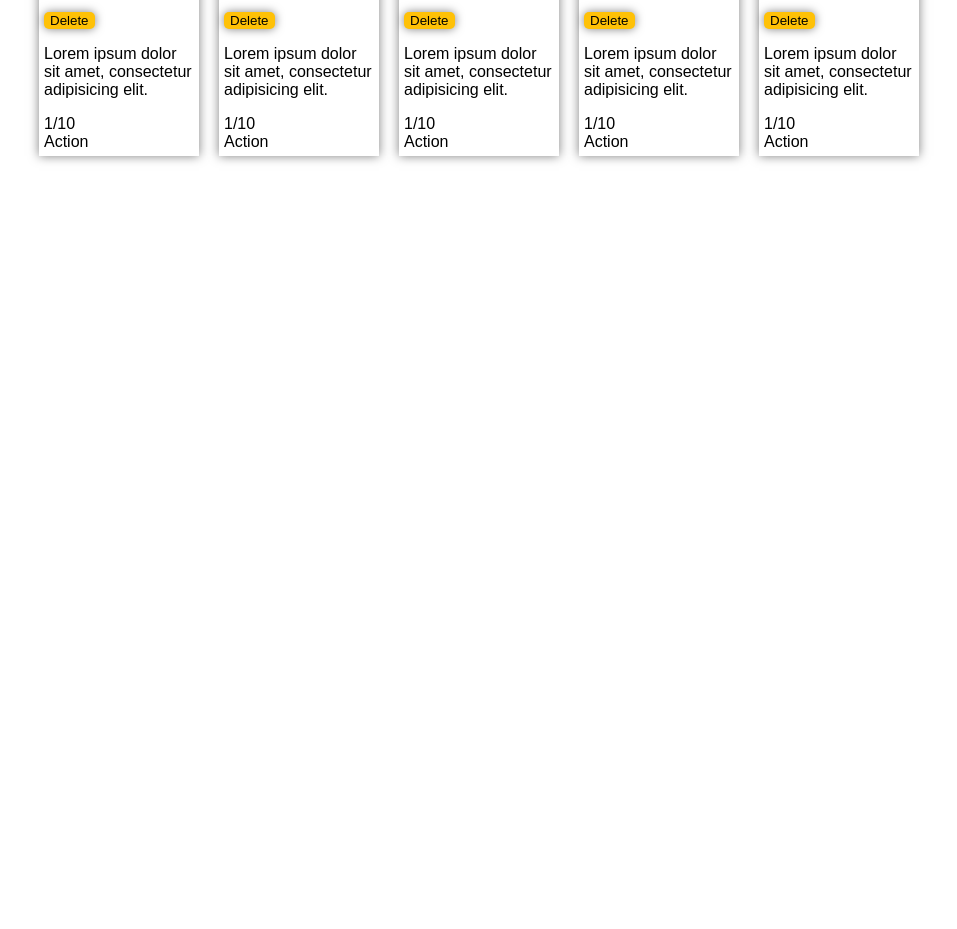
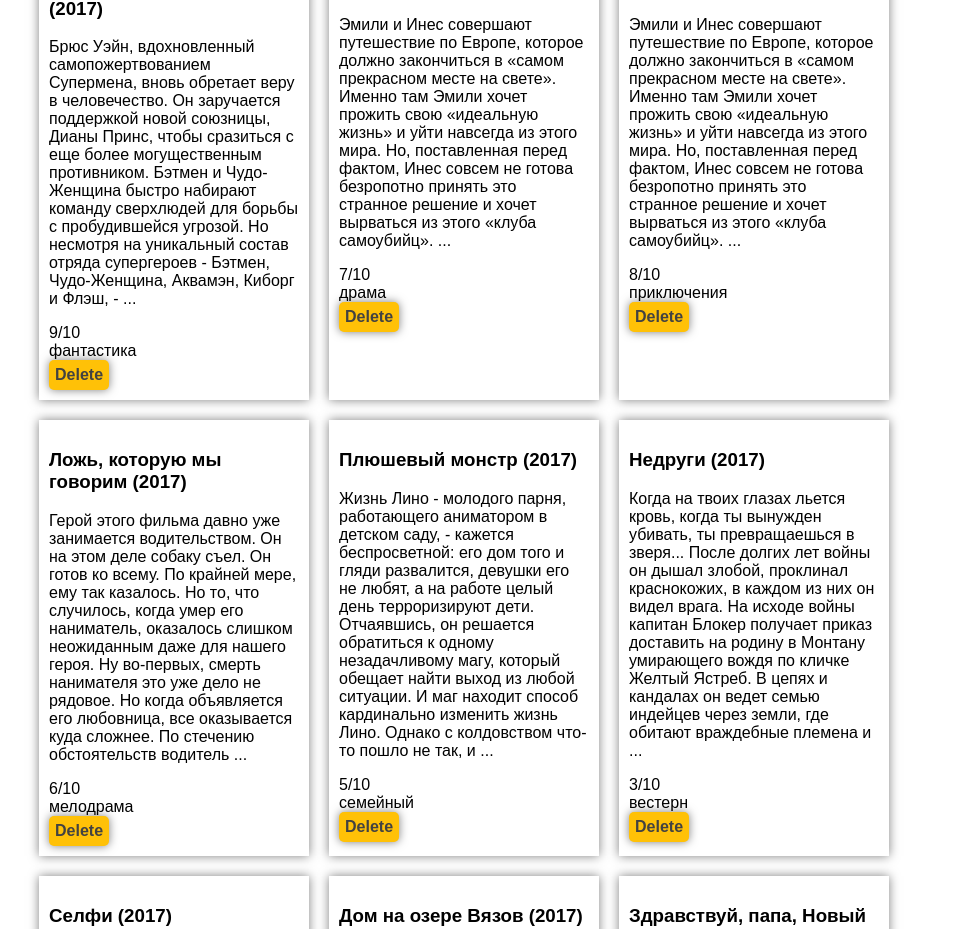
Before and after one commit to DenisVolhonsky/ReactJS_HW, a React (Create React App) app in the folder hw_1/: page / in a window 1280 px wide. Shown: the part 137-1066 px from the top of the page, without its empty margins (89-1046 px from the left). Before the commit the page ends 800 px from the top, so only its background shows below. Built offline with nearby package versions, Linux system fonts and the light colour scheme.

Commit message:
added cinema db

```diff
--- a/hw_1/src/components/App/App.css
+++ b/hw_1/src/components/App/App.css
@@ -4,4 +4,6 @@
 }
 .Posts-body {
     display: flex;
+    flex-wrap: wrap;
+
 }
--- a/hw_1/src/components/App/App.jsx
+++ b/hw_1/src/components/App/App.jsx
@@ -1,7 +1,10 @@
 import React from 'react';
+import './App.css';
 import Header from 'components/Header';
-import './App.css';
-import Posts from "../Posts/index";
+import Posts from 'components/Posts';
+import posts from 'posts.js';
+
+console.log(posts);
 
 class App extends React.Component {
     render() {
@@ -10,39 +13,64 @@ class App extends React.Component {
                 <Header/>
                 <div className="Posts-body">
                     <Posts
-                        title='Star Wars'
-                        text='Lorem ipsum dolor sit amet, consectetur adipisicing elit.'
-                        rating='1/10'
-                        genre='Action'
-
+                        title={posts[0].title}
+                        text={posts[0].text}
+                        rating={posts[0].rating}
+                        genre={posts[0].genre}
                     />
                     <Posts
-                        title='Star Wars'
-                        text='Lorem ipsum dolor sit amet, consectetur adipisicing elit.'
-                        rating='1/10'
-                        genre='Action'
-
+                        title={posts[1].title}
+                        text={posts[1].text}
+                        rating={posts[1].rating}
+                        genre={posts[1].genre}
                     />
                     <Posts
-                        title='Star Wars'
-                        text='Lorem ipsum dolor sit amet, consectetur adipisicing elit.'
-                        rating='1/10'
-                        genre='Action'
-
+                        title={posts[2].title}
+                        text={posts[2].text}
+                        rating={posts[2].rating}
+                        genre={posts[2].genre}
                     />
                     <Posts
-                        title='Star Wars'
-                        text='Lorem ipsum dolor sit amet, consectetur adipisicing elit.'
-                        rating='1/10'
-                        genre='Action'
-
+                        title={posts[3].title}
+                        text={posts[3].text}
+                        rating={posts[3].rating}
+                        genre={posts[3].genre}
                     />
                     <Posts
-                        title='Star Wars'
-                        text='Lorem ipsum dolor sit amet, consectetur adipisicing elit.'
-                        rating='1/10'
-                        genre='Action'
-
+                        title={posts[4].title}
+                        text={posts[4].text}
+                        rating={posts[4].rating}
+                        genre={posts[4].genre}
+                    />
+                    <Posts
+                        title={posts[5].title}
+                        text={posts[5].text}
+                        rating={posts[5].rating}
+                        genre={posts[5].genre}
+                    />
+                    <Posts
+                        title={posts[6].title}
+                        text={posts[6].text}
+                        rating={posts[6].rating}
+                        genre={posts[6].genre}
+                    />
+                    <Posts
+                        title={posts[7].title}
+                        text={posts[7].text}
+                        rating={posts[7].rating}
+                        genre={posts[7].genre}
+                    />
+                    <Posts
+                        title={posts[8].title}
+                        text={posts[8].text}
+                        rating={posts[8].rating}
+                        genre={posts[8].genre}
+                    />
+                    <Posts
+                        title={posts[9].title}
+                        text={posts[9].text}
+                        rating={posts[9].rating}
+                        genre={posts[9].genre}
                     />
                 </div>
             </div>
--- a/hw_1/src/components/Posts/index.jsx
+++ b/hw_1/src/components/Posts/index.jsx
@@ -5,12 +5,12 @@ class Posts extends React.Component {
     render() {
         const {title, text, rating, genre} = this.props;
         return (
-            <div className="Posts">
+            <div className="posts">
                 <h3>{title}</h3>
-                <button className="Delete-btn">Delete</button>
                 <p>{text}</p>
                 <span>{rating}</span>
                 <div>{genre}</div>
+                <button className="delete-btn">Delete</button>
             </div>
         );
     }
--- a/hw_1/src/components/Posts/style.css
+++ b/hw_1/src/components/Posts/style.css
@@ -1,17 +1,23 @@
-.Posts {
+.posts {
     margin-bottom: 20px;
     margin-right: 20px;
-    width: 150px;
-    padding: 5px;
+    width: 250px;
+    padding: 10px;
     box-shadow: 0 0 10px rgba(0,0,0,0.5);
 }
-.Delete-btn {
+.delete-btn {
+    width: 60px;
+    height: 30px;
     background: #FFC107;
     border: none;
     border-radius: 5px;
     box-shadow: 0 0 10px rgba(0,0,0,0.5);
+    font-size: 16px;
+    font-weight: 700;
+    color: #424242;
+
 }
-.Delete-btn:hover {
+.delete-btn:hover {
     background: #3F51B5;
     color: #fff;
 }
--- /dev/null
+++ b/hw_1/src/posts.js
@@ -0,0 +1,74 @@
+const posts = [
+    {
+        id:1,
+        title: 'Лига справедливости (2017)',
+        text: 'Брюс Уэйн, вдохновленный самопожертвованием Супермена, вновь обретает веру в человечество. Он заручается поддержкой новой союзницы, Дианы Принс, чтобы сразиться с еще более могущественным противником. Бэтмен и Чудо-Женщина быстро набирают команду сверхлюдей для борьбы с пробудившейся угрозой. Но несмотря на уникальный состав отряда супергероев - Бэтмен, Чудо-Женщина, Аквамэн, Киборг и Флэш, - ... ',
+        rating: '9/10',
+        genre: 'фантастика'
+    },
+    {
+        id:2,
+        title: 'Эйфория (2017)',
+        text: 'Эмили и Инес совершают путешествие по Европе, которое должно закончиться в «самом прекрасном месте на свете». Именно там Эмили хочет прожить свою «идеальную жизнь» и уйти навсегда из этого мира. Но, поставленная перед фактом, Инес совсем не готова безропотно принять это странное решение и хочет вырваться из этого «клуба самоубийц». ... ',
+        rating: '7/10',
+        genre: 'драма'
+    },
+    {
+        id:3,
+        title: 'Эйфория (2017)',
+        text: 'Эмили и Инес совершают путешествие по Европе, которое должно закончиться в «самом прекрасном месте на свете». Именно там Эмили хочет прожить свою «идеальную жизнь» и уйти навсегда из этого мира. Но, поставленная перед фактом, Инес совсем не готова безропотно принять это странное решение и хочет вырваться из этого «клуба самоубийц». ... ',
+        rating: '8/10',
+        genre: 'приключения'
+    },
+    {
+        id:4,
+        title: 'Ложь, которую мы говорим (2017)',
+        text: 'Герой этого фильма давно уже занимается водительством. Он на этом деле собаку съел. Он готов ко всему. По крайней мере, ему так казалось. Но то, что случилось, когда умер его наниматель, оказалось слишком неожиданным даже для нашего героя. Ну во-первых, смерть нанимателя это уже дело не рядовое. Но когда объявляется его любовница, все оказывается куда сложнее. По стечению обстоятельств водитель ... ',
+        rating: '6/10',
+        genre: 'мелодрама'
+    },
+    {
+        id:5,
+        title: 'Плюшевый монстр (2017)',
+        text: 'Жизнь Лино - молодого парня, работающего аниматором в детском саду, - кажется беспросветной: его дом того и гляди развалится, девушки его не любят, а на работе целый день терроризируют дети. Отчаявшись, он решается обратиться к одному незадачливому магу, который обещает найти выход из любой ситуации. И маг находит способ кардинально изменить жизнь Лино. Однако с колдовством что-то пошло не так, и ... ',
+        rating: '5/10',
+        genre: 'семейный'
+    },
+    {
+        id:6,
+        title: 'Недруги (2017)',
+        text: 'Когда на твоих глазах льется кровь, когда ты вынужден убивать, ты превращаешься в зверя... После долгих лет войны он дышал злобой, проклинал краснокожих, в каждом из них он видел врага. На исходе войны капитан Блокер получает приказ доставить на родину в Монтану умирающего вождя по кличке Желтый Ястреб. В цепях и кандалах он ведет семью индейцев через земли, где обитают враждебные племена и ... ',
+        rating: '3/10',
+        genre: 'вестерн'
+    },
+    {
+        id:7,
+        title: 'Селфи (2017)',
+        text: 'Он полностью копировал его - жесты, мимика, даже шутил так, что никто не заподозрил подмены. Богданов смотрел в экран, как в зеркало. Двойник вел его телепередачу, встречался с его фанатами-читателями, жил с его женщинами, выпивал в баре с его друзьями... Это произошло вмиг - раз - тебя стерли, твою личность, и тут бессильны лучшие психоаналитики. Публичный и успешный, остроумный и циничный, ... \n',
+        rating: '6/10',
+        genre: 'триллер'
+    },
+    {
+        id:8,
+        title: 'Дом на озере Вязов (2017)',
+        text: 'Эрик хотел сделать сюрприз своей возлюбленной Хейли, которая подарила ему дочурку Пенни, поэтому он и снял домик у озера. Ему понравилось это пространство, так как тут была прекрасная природа, а то, что дом был не в наилучшем состоянии, Эрик не беспокоился с переживанием по этому поводу. Втихаря от Хейли он постепенно приводил в порядок одну комнату за прочий, а когда окончил то, что планировал, ... ',
+        rating: '7/10',
+        genre: 'ужасы'
+    },
+    {
+        id:9,
+        title: 'Здравствуй, папа, Новый год! 2 (2017)',
+        text: 'Отец и отчим, Дасти и Брэд, объединяются, чтобы организовать для своих детей идеальный рождественский праздник. Но их с горем пополам достигнутый нейтралитет оказывается под угрозой, когда к внукам приезжают олдскульный мачо-папаша Дасти и чувствительный и эмоциональный папочка Брэда. Они как нельзя кстати, чтобы превратить Рождество в кошмарный хаос. ... ',
+        rating: '9/10',
+        genre: 'комедия'
+    },
+    {
+        id:10,
+        title: 'Все только начинается (2017)',
+        text: 'Если вам понравилось описание фильма "Villa Capri (2017)", снятого в 2017 году, от режиссёра по имени Рон Шелтон, то вы можете воспользоваться одним из нижепредставленных видеоплееров и бесплатно посмотреть Villa Capri (2017) в наилучшем качестве, доступном на данный момент. Съемки фильма велись в таких странах как США. Желаем вам приятного онлайн просмотра фильма Villa Capri (2017). Фильм ... ',
+        rating: '7/10',
+        genre: 'боевик'
+    }
+];
+
+export default posts;
```
